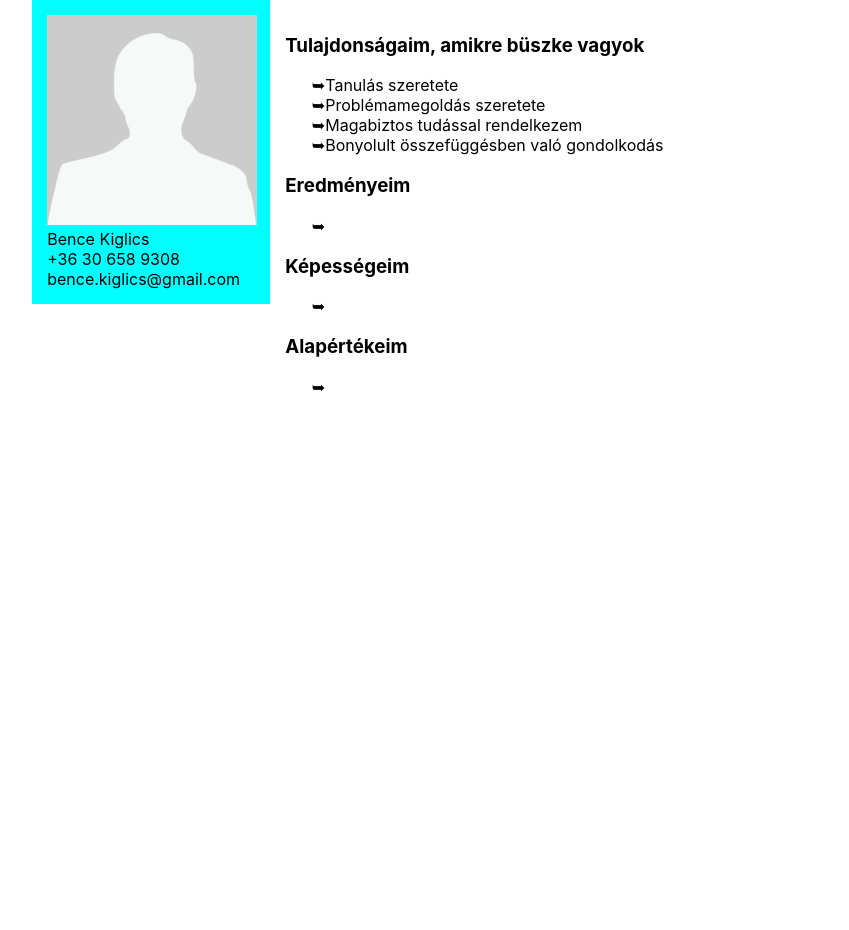
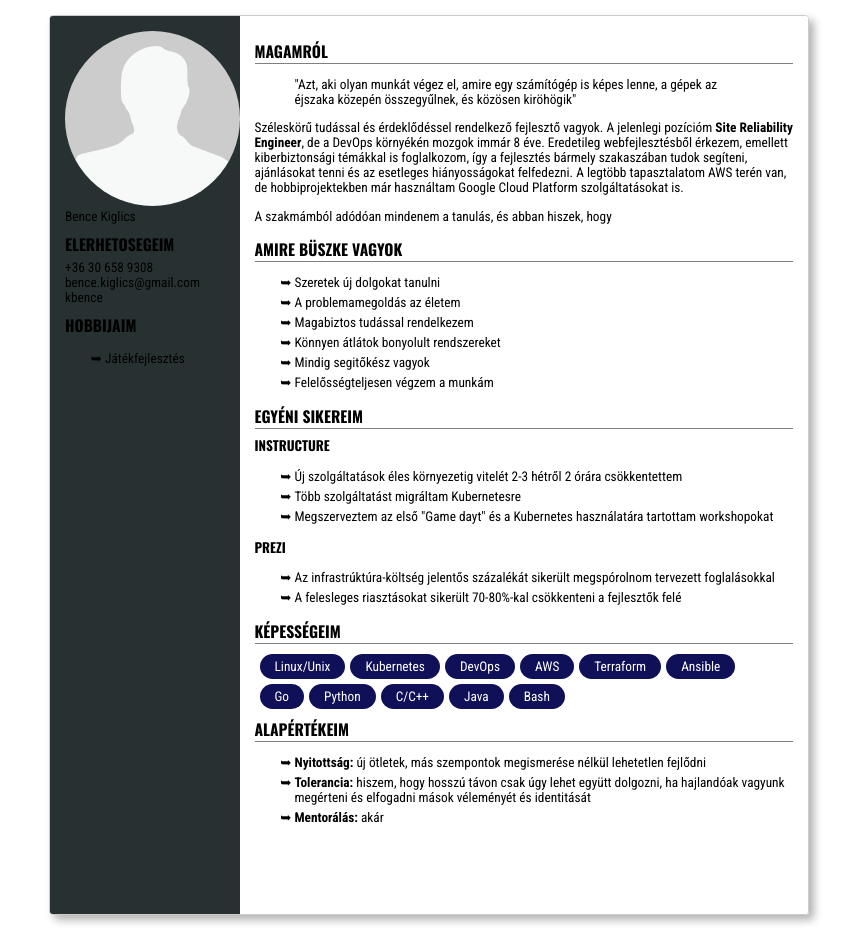
Before and after one commit to kbence/resume.kiglics.com, a Next.js app: page / in a window 1280 px wide. Shown: the whole page, without its empty margins (211-1060 px from the left). Before the commit the page ends 800 px from the top, so only its background shows below. Built offline with nearby package versions, Linux system fonts and the light colour scheme; some icons are missing.

Commit message:
Added some more infos to the resume

```diff
--- /dev/null
+++ b/components/Abilities.js
@@ -0,0 +1,20 @@
+import React from 'react';
+
+import style from '../styles/Abilities.module.css';
+
+const abilities = `
+  Linux/Unix, Kubernetes, DevOps,
+  AWS, Terraform, Ansible,
+  Go, Python, C/C++, Java, Bash
+`.trim().split(',').map(a => a.trim());
+
+export default class Abilities extends React.Component {
+  render() {
+    return <div>
+      <h3>Képességeim</h3>
+      <div className={style.abilities}>
+        {abilities.map(a => <span className={style.ability}>{a}</span>)}
+      </div>
+    </div>
+  }
+}
--- /dev/null
+++ b/components/CoreValues.js
@@ -0,0 +1,23 @@
+import React from 'react';
+
+export default class CoreValues extends React.Component {
+  render() {
+    return <div>
+      <h3>Alapértékeim</h3>
+      <ul>
+        <li>
+          <b>Nyitottság:</b> új ötletek, más szempontok megismerése nélkül
+          lehetetlen fejlődni
+        </li>
+        <li>
+          <b>Tolerancia:</b> hiszem, hogy hosszú távon csak úgy lehet együtt
+          dolgozni, ha hajlandóak vagyunk megérteni és elfogadni mások
+          véleményét és identitását
+        </li>
+        <li>
+          <b>Mentorálás:</b> akár
+        </li>
+      </ul>
+    </div>
+  }
+}
--- /dev/null
+++ b/components/Successes.js
@@ -0,0 +1,20 @@
+import React from 'react';
+
+export default class Successes extends React.Component {
+  render() {
+    return <div>
+      <h3>Egyéni sikereim</h3>
+      <h4>Instructure</h4>
+      <ul>
+        <li>Új szolgáltatások éles környezetig vitelét 2-3 hétről 2 órára csökkentettem</li>
+        <li>Több szolgáltatást migráltam Kubernetesre</li>
+        <li>Megszerveztem az első "Game dayt" és a Kubernetes használatára tartottam workshopokat</li>
+      </ul>
+      <h4>Prezi</h4>
+      <ul>
+        <li>Az infrastrúktúra-költség jelentős százalékát sikerült megspórolnom tervezett foglalásokkal</li>
+        <li>A felesleges riasztásokat sikerült 70-80%-kal csökkenteni a fejlesztők felé</li>
+      </ul>
+    </div>;
+  }
+}
--- a/components/layout/Career.js
+++ b/components/layout/Career.js
@@ -2,10 +2,11 @@ import Head from 'next/head';
 import React from 'react';
 
 import layout from '../../styles/layout.module.css'
+import career from '../../styles/Career.module.css'
 
 export default class Career extends React.Component {
   render() {
-    return <div className={layout.career}>
+    return <div className={`${layout.career} ${career.career}`}>
       {this.props.children}
     </div>;
   }
--- a/components/layout/Personal.js
+++ b/components/layout/Personal.js
@@ -2,10 +2,11 @@ import Head from 'next/head';
 import React from 'react';
 
 import layout from '../../styles/layout.module.css'
+import personal from '../../styles/Personal.module.css'
 
 export default class Personal extends React.Component {
   render() {
-    return <div className={layout.personal}>
+    return <div className={`${layout.personal} ${personal.personal}`}>
       {this.props.children}
     </div>;
   }
--- a/pages/index.js
+++ b/pages/index.js
@@ -1,10 +1,12 @@
 import React from 'react';
 import Head from 'next/head';
 
-import styles from '../styles/Home.module.css';
 import Centered from '../components/layout/Centered';
 import Personal from '../components/layout/Personal';
 import Career from '../components/layout/Career';
+import Abilities from '../components/Abilities';
+import CoreValues from '../components/CoreValues';
+import Successes from '../components/Successes';
 
 export default class Resume extends React.Component {
   render() {
@@ -13,35 +15,56 @@ export default class Resume extends React.Component {
         <title>Bence Kiglics - Resume</title>
       </Head>
       <Personal>
-        <img width={210} height={210} src="/images/person.png" />
+        <img style={{borderRadius: "50%"}} width={175} height={175} src="/images/person.png" />
         <div>Bence Kiglics</div>
+
+        <h3>Elerhetosegeim</h3>
         <div><i className="eva eva-phone" />+36 30 658 9308</div>
         <div><i className="eva eva-email" />bence.kiglics@gmail.com</div>
+        <div><i className="eva eva-github" />kbence</div>
+
+        <h3>Hobbijaim</h3>
+        <ul>
+          <li>Játékfejlesztés</li>
+        </ul>
       </Personal>
       <Career>
-        <h3>Tulajdonságaim, amikre büszke vagyok</h3>
+        <h3>Magamról</h3>
+        <p></p>
+        <blockquote>
+          "Azt, aki olyan munkát végez el, amire egy számítógép is képes
+          lenne, a gépek az éjszaka közepén összegyűlnek, és közösen
+          kiröhögik"
+        </blockquote>
+        <p>
+          Széleskörű tudással és érdeklődéssel rendelkező fejlesztő vagyok.
+          A jelenlegi pozícióm <b>Site Reliability Engineer</b>, de a DevOps
+          környékén mozgok immár 8 éve. Eredetileg webfejlesztésből érkezem,
+          emellett kiberbiztonsági témákkal is foglalkozom, így a fejlesztés
+          bármely szakaszában tudok segíteni, ajánlásokat tenni és
+          az esetleges hiányosságokat felfedezni. A legtöbb tapasztalatom
+          AWS terén van, de hobbiprojektekben már használtam Google Cloud
+          Platform szolgáltatásokat is.
+        </p>
+        <p>
+          A szakmámból adódóan mindenem a tanulás, és abban hiszek, hogy
+        </p>
+
+        <h3>Amire büszke vagyok</h3>
         <ul>
-          <li>Tanulás szeretete</li>
-          <li>Problémamegoldás szeretete</li>
+          <li>Szeretek új dolgokat tanulni</li>
+          <li>A problemamegoldás az életem</li>
           <li>Magabiztos tudással rendelkezem</li>
-          <li>Bonyolult összefüggésben való gondolkodás</li>
+          <li>Könnyen átlátok bonyolult rendszereket</li>
+          <li>Mindig segitőkész vagyok</li>
+          <li>Felelősségteljesen végzem a munkám</li>
         </ul>
 
-        <h3>Eredményeim</h3>
-        <ul>
-          <li></li>
-        </ul>
-
-        <h3>Képességeim</h3>
-        <ul>
-          <li></li>
-        </ul>
-
-        <h3>Alapértékeim</h3>
-        <ul>
-          <li></li>
-        </ul>
+        <Successes />
+        <Abilities />
+        <CoreValues />
       </Career>
+      <span class="print-only">Source: resume.kiglics.com</span>
     </Centered>;
   }
 }
--- /dev/null
+++ b/styles/Abilities.module.css
@@ -0,0 +1,20 @@
+.abilities {
+  margin: 5px;
+}
+
+.abilities:after {
+    content: ".";
+    clear: both;
+    display: block;
+    height: 0;
+    visibility: hidden;
+}
+
+.ability {
+  background-color: rgb(16, 16, 88);
+  color: white;
+  padding: 5px 15px;
+  border-radius: 15px;
+  margin: 5px 5px 0 0;
+  float: left;
+}
--- /dev/null
+++ b/styles/Career.module.css
@@ -0,0 +1,3 @@
+.career h3 {
+  border-bottom: 1px solid gray;
+}
--- a/styles/Home.module.css
+++ /dev/null
@@ -1,122 +0,0 @@
-.container {
-  min-height: 100vh;
-  padding: 0 0.5rem;
-  display: flex;
-  flex-direction: column;
-  justify-content: center;
-  align-items: center;
-}
-
-.main {
-  padding: 5rem 0;
-  flex: 1;
-  display: flex;
-  flex-direction: column;
-  justify-content: center;
-  align-items: center;
-}
-
-.footer {
-  width: 100%;
-  height: 100px;
-  border-top: 1px solid #eaeaea;
-  display: flex;
-  justify-content: center;
-  align-items: center;
-}
-
-.footer img {
-  margin-left: 0.5rem;
-}
-
-.footer a {
-  display: flex;
-  justify-content: center;
-  align-items: center;
-}
-
-.title a {
-  color: #0070f3;
-  text-decoration: none;
-}
-
-.title a:hover,
-.title a:focus,
-.title a:active {
-  text-decoration: underline;
-}
-
-.title {
-  margin: 0;
-  line-height: 1.15;
-  font-size: 4rem;
-}
-
-.title,
-.description {
-  text-align: center;
-}
-
-.description {
-  line-height: 1.5;
-  font-size: 1.5rem;
-}
-
-.code {
-  background: #fafafa;
-  border-radius: 5px;
-  padding: 0.75rem;
-  font-size: 1.1rem;
-  font-family: Menlo, Monaco, Lucida Console, Liberation Mono, DejaVu Sans Mono,
-    Bitstream Vera Sans Mono, Courier New, monospace;
-}
-
-.grid {
-  display: flex;
-  align-items: center;
-  justify-content: center;
-  flex-wrap: wrap;
-  max-width: 800px;
-  margin-top: 3rem;
-}
-
-.card {
-  margin: 1rem;
-  flex-basis: 45%;
-  padding: 1.5rem;
-  text-align: left;
-  color: inherit;
-  text-decoration: none;
-  border: 1px solid #eaeaea;
-  border-radius: 10px;
-  transition: color 0.15s ease, border-color 0.15s ease;
-}
-
-.card:hover,
-.card:focus,
-.card:active {
-  color: #0070f3;
-  border-color: #0070f3;
-}
-
-.card h3 {
-  margin: 0 0 1rem 0;
-  font-size: 1.5rem;
-}
-
-.card p {
-  margin: 0;
-  font-size: 1.25rem;
-  line-height: 1.5;
-}
-
-.logo {
-  height: 1em;
-}
-
-@media (max-width: 600px) {
-  .grid {
-    width: 100%;
-    flex-direction: column;
-  }
-}
--- /dev/null
+++ b/styles/Personal.module.css
@@ -0,0 +1,4 @@
+.career i.eva {
+  font-size: 1.5em;
+  vertical-align: middle;
+}
--- a/styles/globals.css
+++ b/styles/globals.css
@@ -1,9 +1,11 @@
+@import url('https://fonts.googleapis.com/css2?family=Oswald:wght@700&family=Roboto+Condensed:wght@400;700&display=swap');
+
 html,
 body {
   padding: 0;
   margin: 0;
-  font-family: -apple-system, BlinkMacSystemFont, Segoe UI, Roboto, Oxygen,
-    Ubuntu, Cantarell, Fira Sans, Droid Sans, Helvetica Neue, sans-serif;
+  font-family: Roboto Condensed, sans-serif;
+  font-size: 10pt;
 }
 
 a {
@@ -11,6 +13,33 @@ a {
   text-decoration: none;
 }
 
+h1, h2, h3, h4, h5, h6 {
+  font-family: Oswald;
+  font-weight: 700;
+  text-transform: uppercase;
+  margin: 0.5em 0 0.3em 0;
+}
+
 * {
   box-sizing: border-box;
 }
+
+@media only print {
+  .screen-only {
+    display: none;
+  }
+}
+
+@media only screen {
+  .print-only {
+    display: none;
+  }
+}
+
+li {
+  list-style-type: "\27A5  ";
+}
+
+ul li {
+  margin: 5px 0;
+}
--- a/styles/layout.module.css
+++ b/styles/layout.module.css
@@ -1,6 +1,28 @@
 .centered {
-  width: 210mm;
-  margin: 0 auto;
+  width: 760px;
+  height: 900px;
+  margin: 15px auto;
+}
+
+@media print {
+  .centered {
+    width: 180mm;
+    height: 297mm;
+    margin: 0 0;
+  }
+}
+
+@page {
+  margin: 0;
+}
+
+@media screen {
+  .centered {
+    border-radius: 1mm;
+    overflow: hidden;
+    border: 1px solid #ccc;
+    box-shadow: rgba(0, 0, 0, .3) 5px 5px 8px;
+  }
 }
 
 .centered:after {
@@ -8,24 +30,17 @@
 }
 
 .personal {
-  width: 30%;
+  width: 25%;
+  height: 267mm;
   float: left;
-  background-color: aqua;
+  background-color: rgb(40, 49, 49);
   padding: 15px;
 }
 
-.personal i.eva {
-  font-size: 1.5em;
-  vertical-align: middle;
-}
-
 .career {
-  width: 70%;
+  width: 75%;
+  height: 267mm;
   float: left;
   background-color: rgb(255, 255, 255);
   padding: 15px;
 }
-
-.career li {
-  list-style-type: "\27A5";
-}
```
Also changed, not shown: 1 other file (tests, documents, lock files or other folders).
